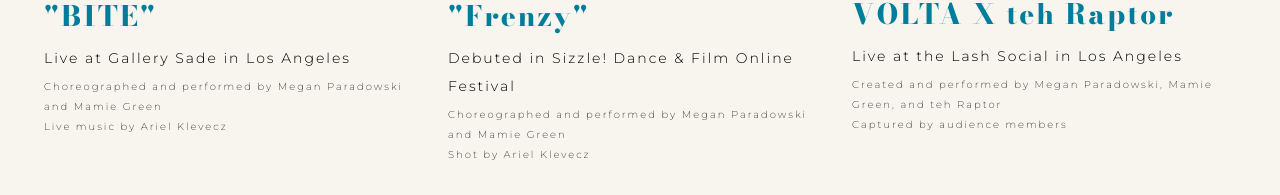
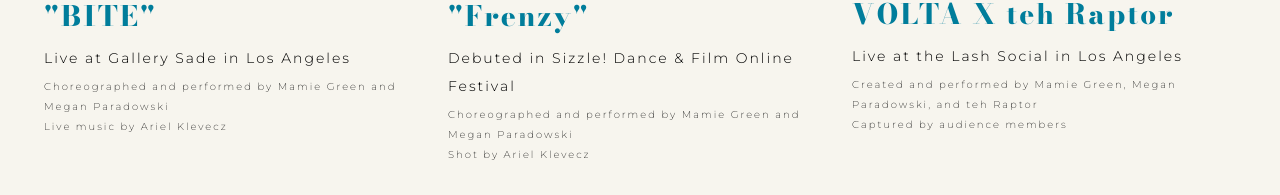
Before and after one commit to MeganParadowski1/volta, a Next.js app: page /work in a window 1280 px wide. Shown: the part 487-682 px from the top of the page. Built offline with nearby package versions, Linux system fonts and the light colour scheme; a web font is replaced by a local one.

Commit message:
Switch name order

```diff
--- a/pages/work.js
+++ b/pages/work.js
@@ -6,7 +6,7 @@ const works = [
   {
     title: '"BITE"',
     text1: "Live at Gallery Sade in Los Angeles",
-    text2: "Choreographed and performed by Megan Paradowski and Mamie Green",
+    text2: "Choreographed and performed by Mamie Green and Megan Paradowski",
     text3: "Live music by Ariel Klevecz",
     vimeo: "https://vimeo.com/641693637",
     thumbnail: "Bite.png",
@@ -14,7 +14,7 @@ const works = [
   {
     title: '"Frenzy"',
     text1: "Debuted in Sizzle! Dance & Film Online Festival",
-    text2: "Choreographed and performed by Megan Paradowski and Mamie Green",
+    text2: "Choreographed and performed by Mamie Green and Megan Paradowski",
     text3: "Shot by Ariel Klevecz",
     vimeo: "https://vimeo.com/616193285",
     thumbnail: "Frenzy.png",
@@ -23,7 +23,7 @@ const works = [
     title: "VOLTA X teh Raptor",
     text1: "Live at the Lash Social in Los Angeles",
     text2:
-      "Created and performed by Megan Paradowski, Mamie Green, and teh Raptor",
+      "Created and performed by Mamie Green, Megan Paradowski, and teh Raptor",
     text3: "Captured by audience members",
     vimeo: "https://vimeo.com/629671033",
     thumbnail: "Raptor.png",
```
